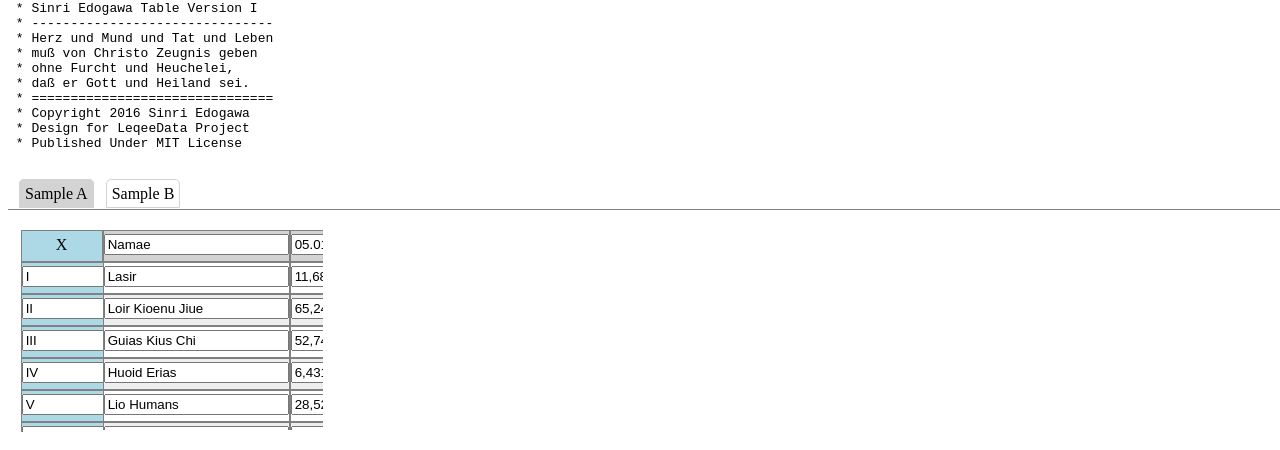
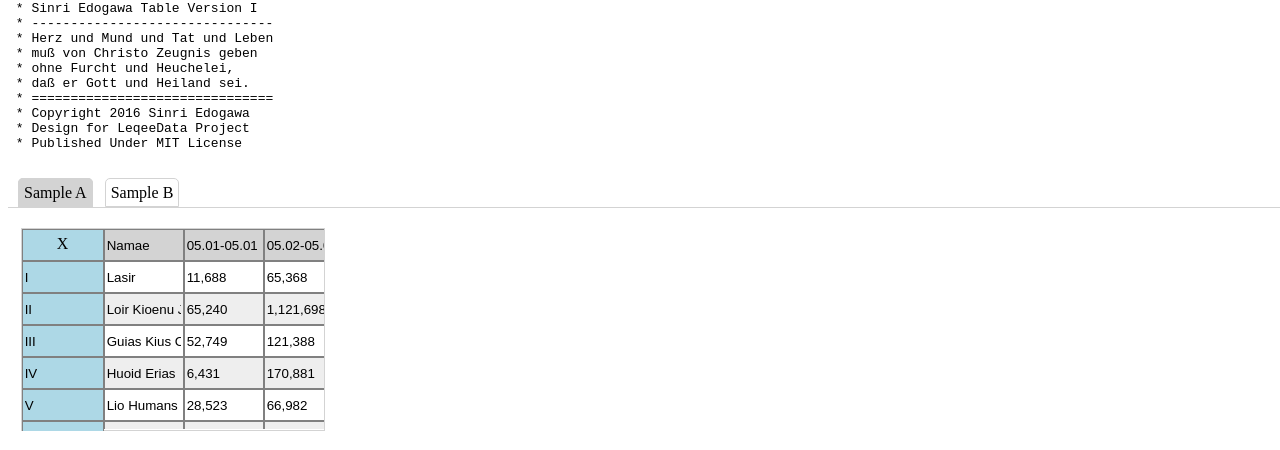
Before and after one commit to sinri/SETable, a plain HTML site: page se_tale_sample.htm in a window 1280 px wide. Shown: the part 79-529 px from the top of the page. Drawn offline with nearby package versions, Linux system fonts and the light colour scheme.

Commit message:
Update se_table.css

```diff
--- a/se_table.css
+++ b/se_table.css
@@ -1,7 +1,7 @@
 .SE_TABLE_TAB_DIV {
   width: 100%;
-  padding: 5px;
-  border-bottom: 1px solid gray;
+  padding: 4px;
+  border-bottom: 1px solid lightgray;
 }
 .SE_TABLE_TAB_DIV span {
   padding: 5px;
@@ -25,6 +25,7 @@
   display: none;
 }
 .SE_TABLE_ATOMTABLE_DIV {
+  border: 1px solid lightgray;
 }
 
 .SE_TABLE_LEFT_DIV {
@@ -51,10 +52,16 @@
   height:auto;
   float:left;
   overflow: auto;
+
+  /*overflow-x: scroll;*/
+  /*padding-bottom: 17px;*/
 }
 .SE_TABLE_RIGHT_DIV_HEADER {
   overflow-x:hidden;
   background:lightgray;
+
+  /*overflow-y: scroll;*/
+  /*padding-right: 17px;*/
 }
 .SE_TABLE_RIGHT_DIV_HEADER_INNER {
 }
@@ -67,6 +74,9 @@
 .SE_TABLE_RIGHT_DIV_BODY {
   width:100%;
   overflow:auto;
+
+  /*overflow-y: scroll;*/
+  /*padding-right: 17px;*/
 }
 .SE_TABLE_RIGHT_DIV_BODY table{
 }
@@ -89,7 +99,7 @@
   word-break:break-all;
   /*支持IE，chrome，FF*/
   word-wrap:break-word;
-  overflow: auto;
+  overflow: hidden;
 }
 
 .SE_TABLE_ATOMTABLE_DIV td div {
@@ -101,7 +111,7 @@
   word-break:break-all;
   /*支持IE，chrome，FF*/
   word-wrap:break-word;
-  overflow-x: auto;
+  overflow: hidden;
 }
 
 .SE_TABLE_BG_WHITE{
@@ -110,3 +120,14 @@
 .SE_TABLE_BG_LIGHT{
   background-color: #EEEEEE;
 }
+
+input.SE_TABLE_BODY_CELL_INPUT {
+  width:95%;
+  height: 95%;
+  border: none;
+  background-color:transparent;
+}
+
+/*::-webkit-scrollbar {
+  width: 1px;
+}*/
```
